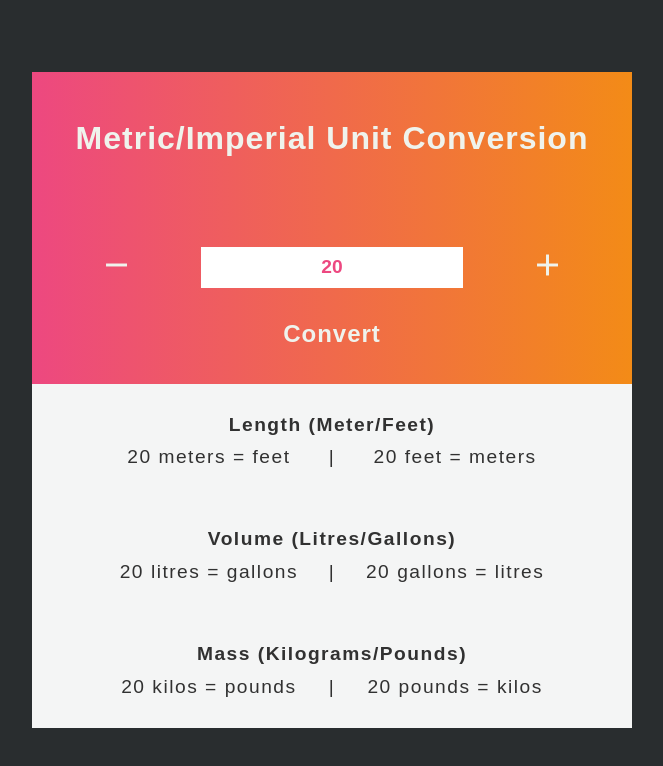
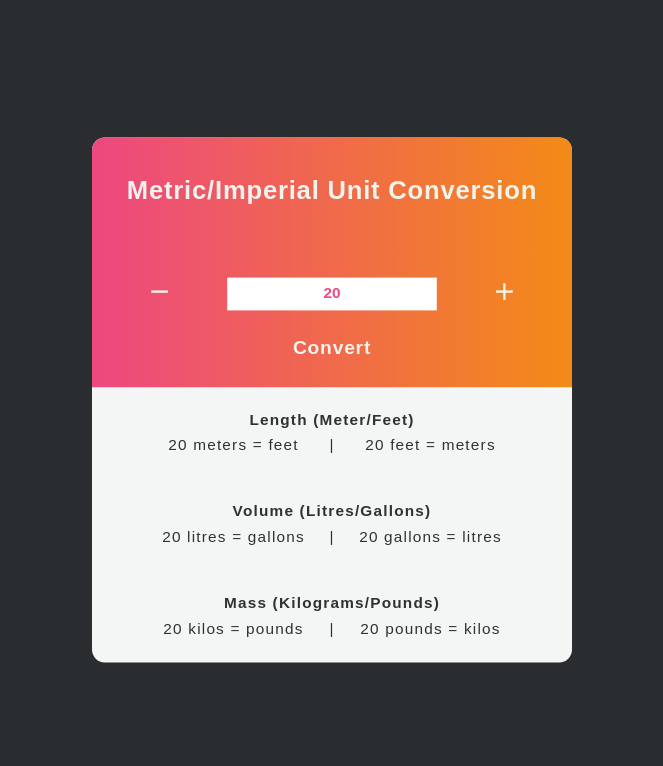
Before and after one commit to sudharson-31/Scrimba_exercises, a plain HTML site: page index.html in a window 1280 px wide. Shown: the whole page, without its empty margins (308-971 px from the left). Drawn offline with Linux system fonts and the light colour scheme; a web font is replaced by a local one.

Commit message:
body size scaled to 0.8

```diff
--- a/assets/sass/style.scss
+++ b/assets/sass/style.scss
@@ -11,14 +11,17 @@ body{
     display: flex;
     justify-content: center;
     align-items: center;
+    transform: scale(0.8);
 }
 .main-box{
     background-color: #F4F5F5;
     width: 600px;
+    border-radius: 1em;
 
 }
 .header{
     width:100%;
+    border-radius: 1em 1em 0em 0em;
     background: linear-gradient(to right,#ED4880,#F38B17);
     //padding: 6em 0em;
     display: flex;
```
Also changed, not shown: assets/css/style.css, assets/sass/style.css, 1 other file.
